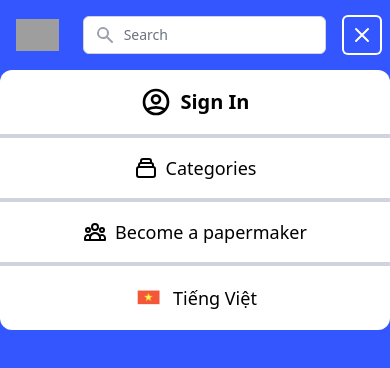
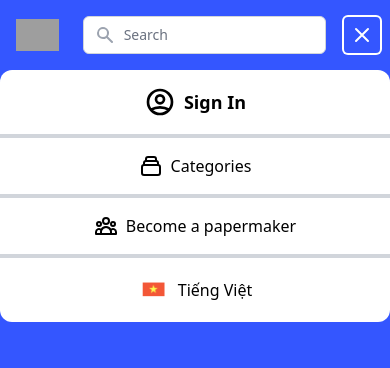
Before and after one commit to ThienAn1010/Capstone-Project, a Next.js app in the folder frontend/: page / in a window 390 px wide. Both pictures are taken after a click on the button "Open menu". Shown: the top 368 px of the page. Built offline with nearby package versions, Linux system fonts and the light colour scheme; grey boxes are pictures that could not be loaded.

Commit message:
update mobile view

```diff
--- a/frontend/components/navbar/NavBarNoLog.tsx
+++ b/frontend/components/navbar/NavBarNoLog.tsx
@@ -252,7 +252,7 @@ export default function NavBarNoLog() {
                       d="M5.121 17.804A13.937 13.937 0 0112 16c2.5 0 4.847.655 6.879 1.804M15 10a3 3 0 11-6 0 3 3 0 016 0zm6 2a9 9 0 11-18 0 9 9 0 0118 0z"
                     />
                   </svg>
-                  <a href="#" className="block text-xl font-semibold">
+                  <a href="#" className="block text-lg font-semibold">
                     Sign In
                   </a>
                 </div>
@@ -273,7 +273,7 @@ export default function NavBarNoLog() {
                       d="M19 11H5m14 0a2 2 0 012 2v6a2 2 0 01-2 2H5a2 2 0 01-2-2v-6a2 2 0 012-2m14 0V9a2 2 0 00-2-2M5 11V9a2 2 0 012-2m0 0V5a2 2 0 012-2h6a2 2 0 012 2v2M7 7h10"
                     />
                   </svg>
-                  <p className="text-lg font-medium">Categories</p>
+                  <p className="text-md font-medium">Categories</p>
                 </div>
                 <div className="border-t-4 border-gray-300 flex justify-center space-x-2 py-4 items-center hover:cursor-pointer">
                   <svg
@@ -290,7 +290,7 @@ export default function NavBarNoLog() {
                       d="M17 20h5v-2a3 3 0 00-5.356-1.857M17 20H7m10 0v-2c0-.656-.126-1.283-.356-1.857M7 20H2v-2a3 3 0 015.356-1.857M7 20v-2c0-.656.126-1.283.356-1.857m0 0a5.002 5.002 0 019.288 0M15 7a3 3 0 11-6 0 3 3 0 016 0zm6 3a2 2 0 11-4 0 2 2 0 014 0zM7 10a2 2 0 11-4 0 2 2 0 014 0z"
                     />
                   </svg>
-                  <p className="text-lg font-medium">Become a papermaker</p>
+                  <p className="text-md font-medium">Become a papermaker</p>
                 </div>
               </div>
               <div className="border-t-4 border-gray-300">
@@ -334,7 +334,7 @@ export default function NavBarNoLog() {
                       </g>
                     </g>
                   </svg>
-                  <p className="text-lg font-medium">Tiếng Việt</p>
+                  <p className="text-md font-medium">Tiếng Việt</p>
                 </div>
               </div>
             </Popover.Panel>
```
